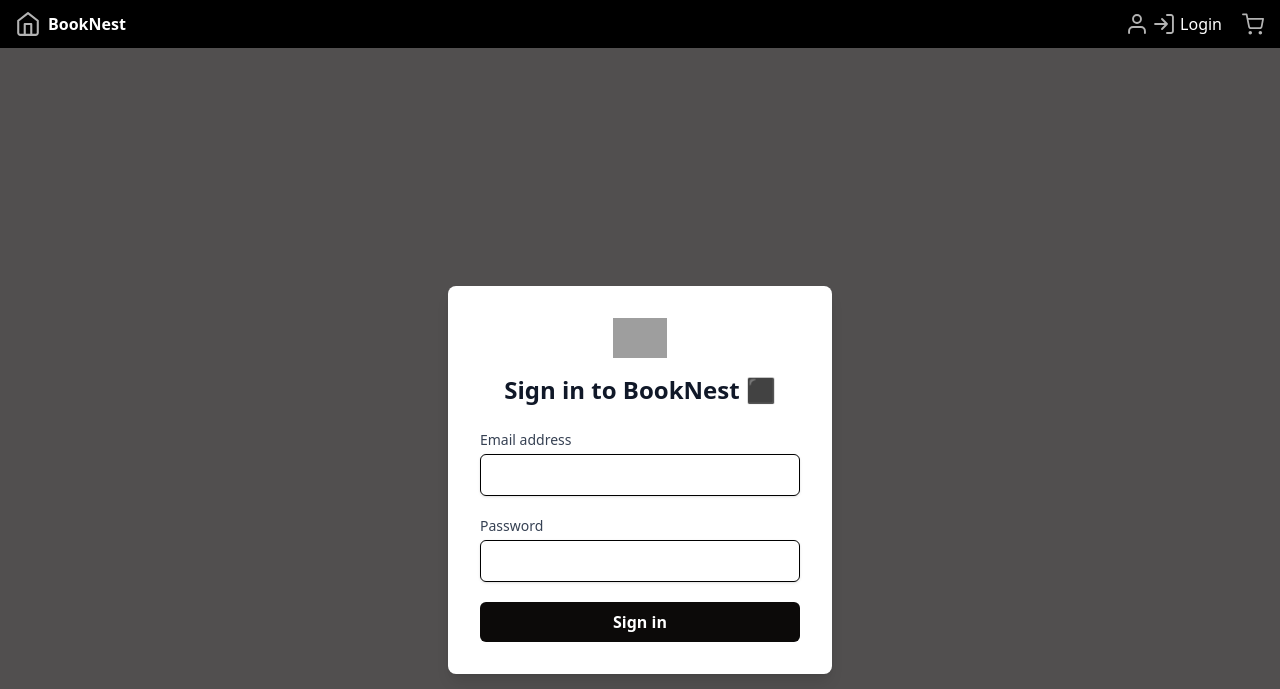
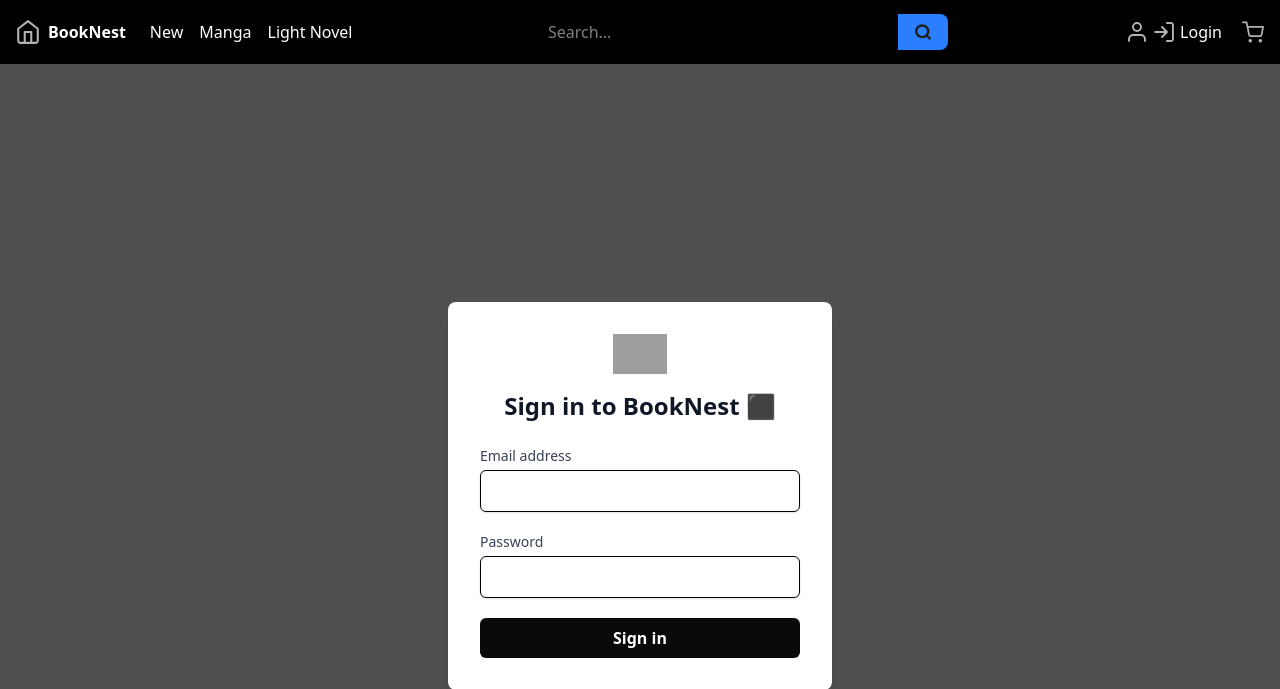
Before and after one commit to Project-Groap04-BookNest/BookNest, a Flask app: page /login in a window 1280 px wide. Shown: the top 689 px of the page. Run offline with Flask 3, Linux system fonts and the light colour scheme; grey boxes are pictures that could not be loaded.

Commit message:
fix ui add search-ui by nat

```diff
--- a/templates/base.html
+++ b/templates/base.html
@@ -10,13 +10,32 @@
 
   <!-- Navbar -->
   <nav style="background-color: black; color: white; padding: 0.75rem 1rem; display: flex; align-items: center; justify-content: space-between;">
-  <!-- Left: Logo + Title -->
+
+     <div class="flex items-center space-x-6">
+       <!-- Left: Logo + Title -->
   <div style="display: flex; align-items: center; gap: 0.75rem;">
     <a href="{{ url_for('ui.index') }}" style="display: flex; align-items: center; text-decoration: none;">
       <img src="{{ url_for('static', filename='assets/home-icon.svg') }}" alt="home-icon" style="width: 24px; height: 24px;">
       <span style="margin-left: 0.5rem; font-weight: bold; color: white;">BookNest</span>
     </a>
   </div>
+
+            <div class="flex space-x-4">
+                <a href="#" class="hover:text-blue-400">New</a>
+                <a href="#" class="hover:text-blue-400">Manga</a>
+                <a href="#" class="hover:text-blue-400">Light Novel</a>
+            </div>
+        </div>
+
+        <!-- Center: Search Bar -->
+        <div class="flex items-center w-1/3">
+            <input type="text" placeholder="Search..."
+                class="w-full px-4 py-2 rounded-l-lg border-none focus:ring-2 focus:ring-blue-500 text-white">
+            <button class="bg-blue-500 px-4 py-2 rounded-r-lg hover:bg-blue-600">
+                <img src="{{ url_for('static', filename='assets/Search-icon.svg') }}" alt="Search-icon" style="width: 20px; height: 20px;">
+            </button>
+        </div>
+
 
   <!-- Right: User + Login + Cart -->
   <div style="display: flex; align-items: center; gap: 1.25rem;">
```
